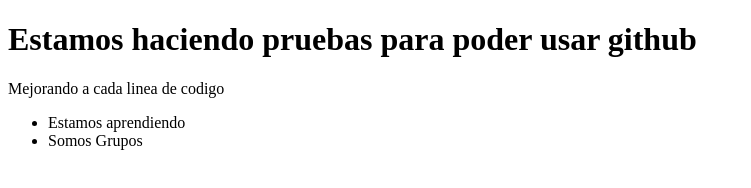
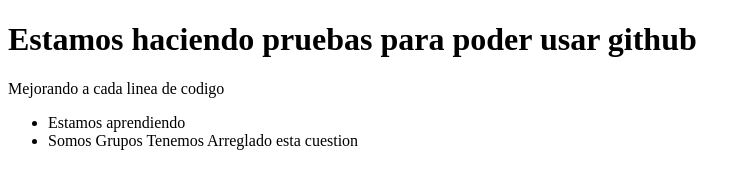
Before and after one commit to JoseJaico14/prueba-web, a plain HTML site: page index.html in a window 1280 px wide. Shown: the whole page, without its empty margins (0-751 px from the left). Drawn offline with Linux system fonts and the light colour scheme.

Commit message:
Arreglamos la lista

```diff
--- a/index.html
+++ b/index.html
@@ -13,6 +13,7 @@
 		</li>
 		<li>
 			Somos Grupos
+			Tenemos Arreglado esta cuestion
 		</li>
 	</ul>
 </body>
```
